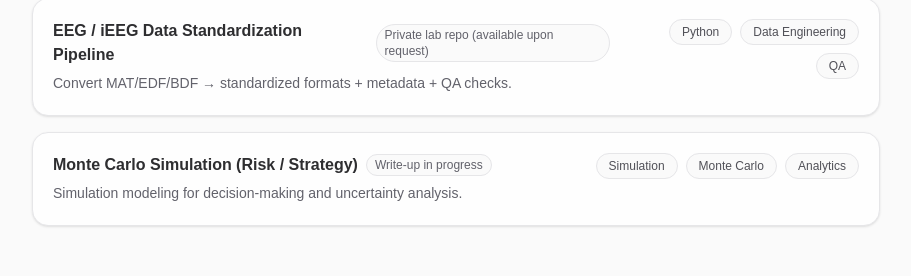
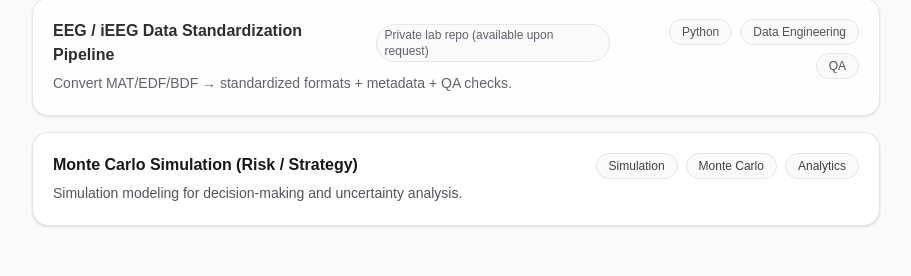
Before and after one commit to Changye0125/changye-portfolio, a Next.js app: page / in a window 1280 px wide. Shown: the part 804-1080 px from the top of the page, without its empty margins (184-1095 px from the left). Built offline with nearby package versions, Linux system fonts and the light colour scheme.

Commit message:
Update page.tsx

```diff
--- a/app/page.tsx
+++ b/app/page.tsx
@@ -24,8 +24,8 @@ export default function Home() {
       name: "Monte Carlo Simulation (Risk / Strategy)",
       desc: "Simulation modeling for decision-making and uncertainty analysis.",
       tags: ["Simulation", "Monte Carlo", "Analytics"],
-      link: "",
-      privateNote: "Write-up in progress",
+      link: "https://colab.research.google.com/drive/1FrYON171XMlLIq9T_8V8JcveaYF7LTzh?usp=sharing",
+
     },
   ];
 
```
